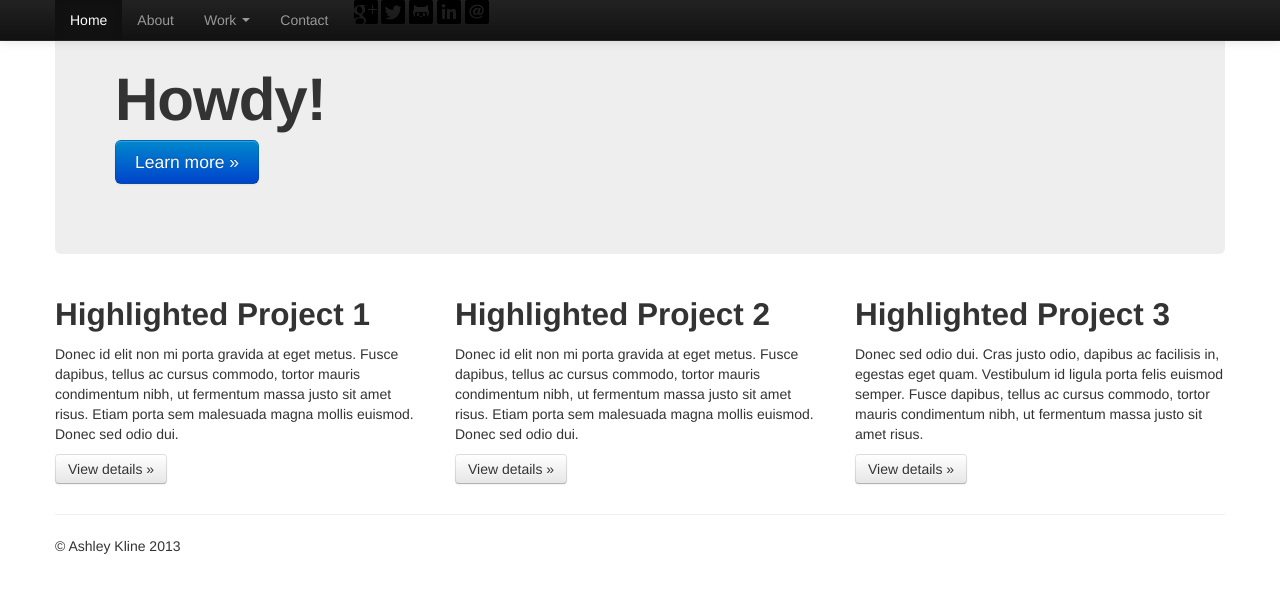
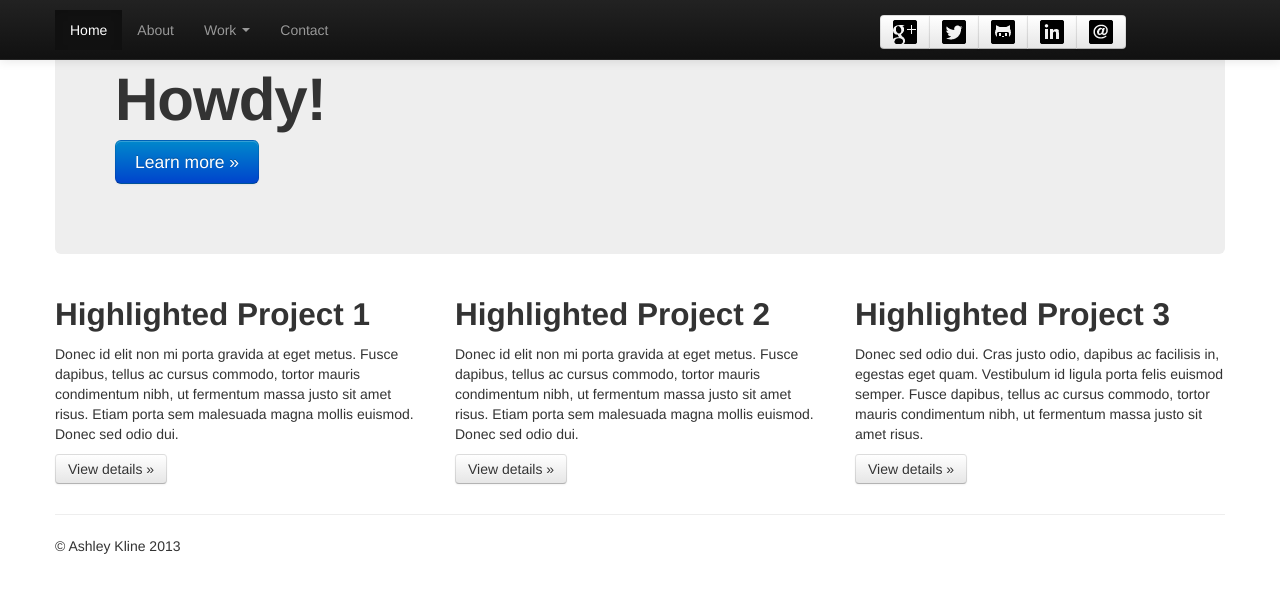
Before and after one commit to boomboomtaco/portfolioWebsite, a plain HTML site: page index.html in a window 1280 px wide. Drawn offline with nearby package versions, Linux system fonts and the light colour scheme.

Commit message:
6/4/2013 - created social icon buttons
on index and about, still need to add on remaining pages. eventually add
tooltips

```diff
--- a/index.html
+++ b/index.html
@@ -48,12 +48,14 @@
 								</li>
 							</ul>
 
-							<div class="social-icons">
-								<img src="img/googlePlus.png" /><a href="#"></a>
-								<img src="img/twitter.png" /><a href="#"></a>
-								<img src="img/github.png" /><a href="#"></a>
-								<img src="img/linkedIn.png" /><a href="#"></a>
-								<img src="img/e-mail.png" /><a href="#"></a>
+							<div class="btn-toolbar">
+								<div class="btn-group" style="margin-left:45%;">
+									<a class="btn" href="#"><img class="googlePlus" src="img/googlePlus.png"></img></a>
+									<a class="btn" href="#"><img class="twitter" src="img/twitter.png"></img></a>
+									<a class="btn" href="#"><img class="github" src="img/github.png"></img></a>
+									<a class="btn" href="#"><img class="linkedIn" src="img/linkedIn.png"></img></a>
+									<a class="btn" href="#"><img class="e-mail" src="img/e-mail.png"></img></a>
+								</div>
 							</div>
 						</div><!--/.nav-collapse -->
 					</div>
```
Also changed, not shown: about.html (+10 -5 lines).
